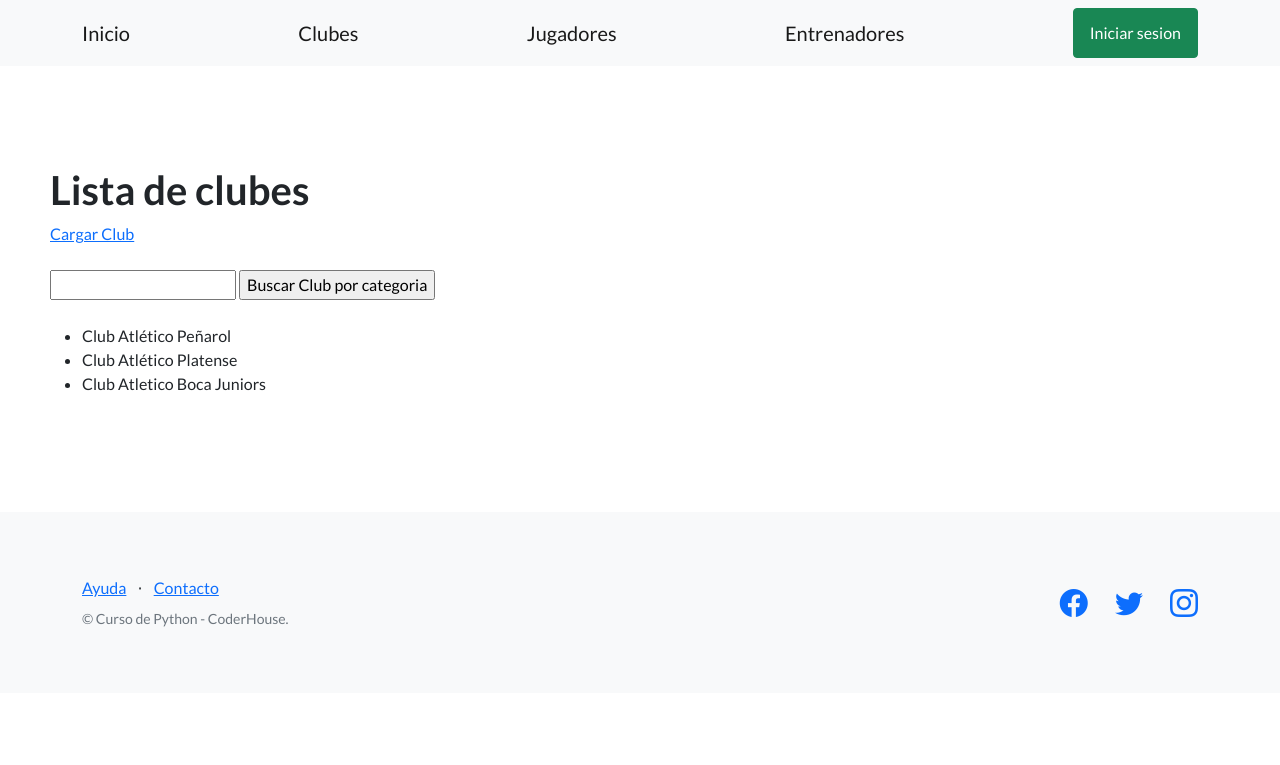
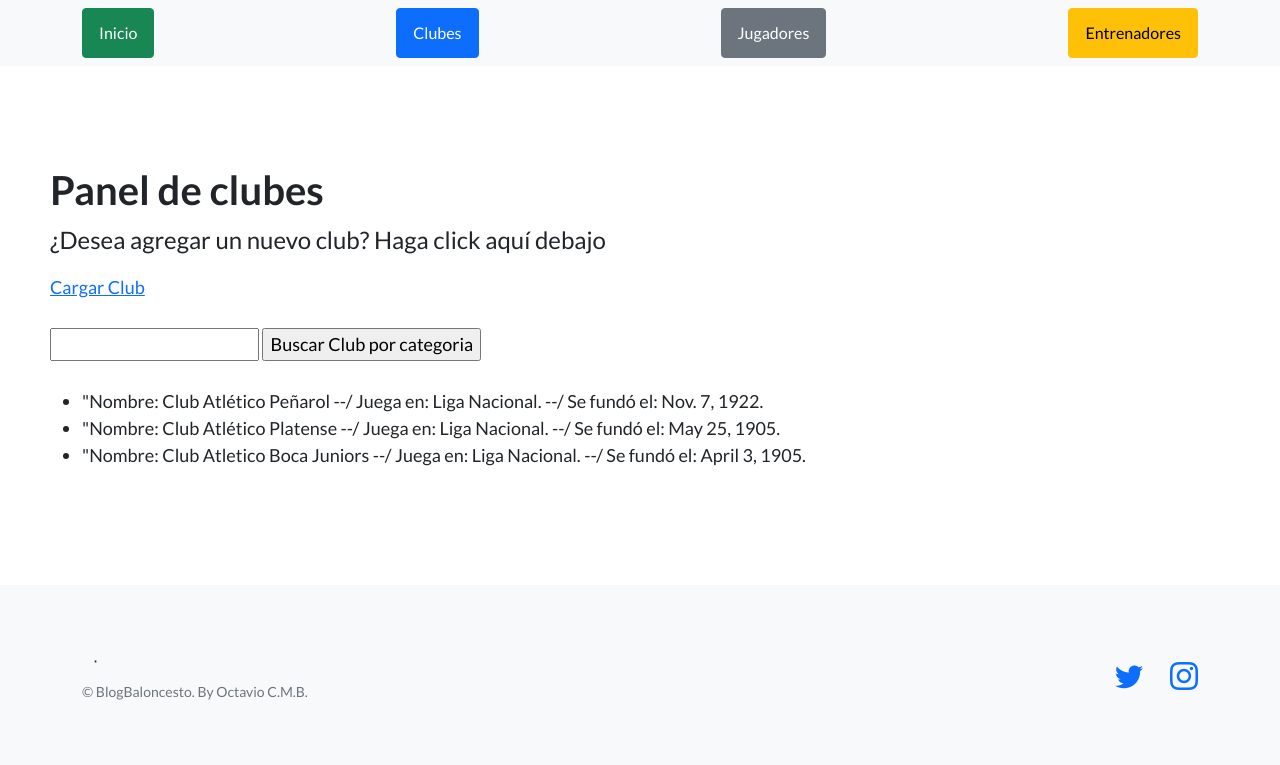
Before and after one commit to OctavioCaceres55/TrabajoFINAL-CaceresManevyBila, a Django app: page /BlogBasquet/clubes/ in a window 1280 px wide. Shown: the top 765 px of the page. Run offline with Django 4.2, Linux system fonts and the light colour scheme; data comes from the database, SQL or seed files in the repository; both versions use the stored data as it was after the commit; parts of the project's set-up code (start-up, migrations or seed data) failed here and were passed over; some libraries are stand-ins or nearby versions.

Commit message:
Ultimas actualizaciones

```diff
--- a/Basquet1/forms.py
+++ b/Basquet1/forms.py
@@ -13,3 +13,4 @@ class JugadoresFormularios(forms.Form):
     numero_camiseta = forms.IntegerField()
     lugar_de_nacimiento = forms.CharField(max_length=256, required=True)
     fecha_de_nacimiento = forms.DateField()
+    esta_habilitado = forms.BooleanField(required=True)
--- a/Basquet1/models.py
+++ b/Basquet1/models.py
@@ -27,5 +27,6 @@ class Clubes(models.Model):
     fecha_fundacion = models.DateField()
     categoria_juego = models.CharField(max_length=256)
 
+
     def __str__(self):
         return f"{self.nombre}"
--- a/Basquet1/templates/Basquet1/base.html
+++ b/Basquet1/templates/Basquet1/base.html
@@ -25,14 +25,14 @@
         <!-- Navigation-->
         <nav class="navbar navbar-light bg-light static-top">
             <div class="container">
-                <a class="navbar-brand" href="{% url 'inicio'%}">Inicio</a>
-                <a class="navbar-brand" href="{% url 'clubes' %}">Clubes</a>
-                <a class="navbar-brand" href="{% url 'jugadores'%}">Jugadores</a>
-                <a class="navbar-brand" href="{% url 'entrenadores'%}">Entrenadores</a>
-                <a class="btn btn-success" href="#signup">Iniciar sesion</a>
+                <a class="btn btn-success" href="{% url 'inicio'%}">Inicio</a>
+                <a class="btn btn-primary" href="{% url 'clubes' %}">Clubes</a>
+                <a class="btn btn-secondary" href="{% url 'jugadores'%}">Jugadores</a>
+                <a class="btn btn-warning" href="{% url 'entrenadores'%}">Entrenadores</a>
             </div>
         </nav>
         <section style="padding: 100px 50px;">
+
           {% block contenido %}
           {% endblock contenido %}
         </section>
@@ -44,23 +44,21 @@
                 <div class="row">
                     <div class="col-lg-6 h-100 text-center text-lg-start my-auto">
                         <ul class="list-inline mb-2">
-                            <li class="list-inline-item"><a href="#!">Ayuda</a></li>
+                            <li class="list-inline-item"><a href="#!"></a></li>
                             <li class="list-inline-item">⋅</li>
-                            <li class="list-inline-item"><a href="#!">Contacto</a></li>
+                            <li class="list-inline-item"><a href="#!"></a></li>
 
                         </ul>
-                        <p class="text-muted small mb-4 mb-lg-0">&copy; Curso de Python - CoderHouse.</p>
+                        <p class="text-muted small mb-4 mb-lg-0">&copy; BlogBaloncesto. By Octavio C.M.B.</p>
                     </div>
                     <div class="col-lg-6 h-100 text-center text-lg-end my-auto">
                         <ul class="list-inline mb-0">
-                            <li class="list-inline-item me-4">
-                                <a href="#!"><i class="bi-facebook fs-3"></i></a>
                             </li>
                             <li class="list-inline-item me-4">
-                                <a href="https://twitter.com/oti_ca05"><i class="bi-twitter fs-3"></i></a>
+                                <a href="https://twitter.com/NBA"><i class="bi-twitter fs-3"></i></a>
                             </li>
                             <li class="list-inline-item">
-                                <a href="https://www.instagram.com/espndeportes/?hl=es"><i class="bi-instagram fs-3"></i></a>
+                                <a href="https://www.instagram.com/nba/"><i class="bi-instagram fs-3"></i></a>
                             </li>
                         </ul>
                     </div>
--- a/Basquet1/templates/Basquet1/panel_clubes.html
+++ b/Basquet1/templates/Basquet1/panel_clubes.html
@@ -1,9 +1,10 @@
 {% extends 'Basquet1/base.html' %}
 
 {% block contenido %}
-<section>
+<section style="font-size: large">
     <div>
-        <h1>Lista de clubes</h1>
+        <h1>Panel de clubes</h1>
+        <p style="font-size: x-large" class="text-primarys">¿Desea agregar un nuevo club? Haga click aquí debajo</p>
         <a href="{% url 'cargar-club' %}"> Cargar Club</a>
         <br><br>
         <form action="{% url 'buscar-clubes' %}" method="post">
@@ -14,7 +15,7 @@
         <br>
         <ul>
         {% for club in clubes %}
-         <li> {{club.nombre}}</li>
+         <li> "Nombre: {{club.nombre}} --/ Juega en: {{club.categoria_juego}}. --/ Se fundó el: {{club.fecha_fundacion}}.</li>
         {% endfor %}
         </ul>
     </div>
--- a/Basquet1/views.py
+++ b/Basquet1/views.py
@@ -105,7 +105,8 @@ def cargar_jugador(request):
             lugar_de_nacimiento = data["lugar_de_nacimiento"]
             fecha_de_nacimiento = data["fecha_de_nacimiento"]
             numero_camiseta=data["numero_camiseta"]
-            jugador = Jugadores(nombre=nombre, apellido=apellido, lugar_de_nacimiento=lugar_de_nacimiento, fecha_de_nacimiento=fecha_de_nacimiento,numero_camiseta=numero_camiseta)
+            esta_habilitado = data["esta_habilitado"]
+            jugador = Jugadores(nombre=nombre, apellido=apellido, lugar_de_nacimiento=lugar_de_nacimiento, fecha_de_nacimiento=fecha_de_nacimiento,numero_camiseta=numero_camiseta, esta_habilitado=esta_habilitado)
             jugador.save()
             url_exitosa = reverse('jugadores')
             return redirect(url_exitosa)
```
Also changed, not shown: Basquet1/templates/Basquet1/basquet.html (deleted, +0 -22 lines), Basquet1/templates/Basquet1/index.html (+6 -1 lines), Basquet1/templates/Basquet1/panel_entrenadores.html (+7 -2 lines), Basquet1/templates/Basquet1/panel_jugadores.html (+7 -3 lines), Basquet1/migrations/0002_entrenadores_entrena_jugadores_juega_para.py (added), Basquet1/migrations/0003_alter_entrenadores_entrena.py (added), Basquet1/migrations/0004_alter_entrenadores_entrena.py (added), db.sqlite3, readme.md.
